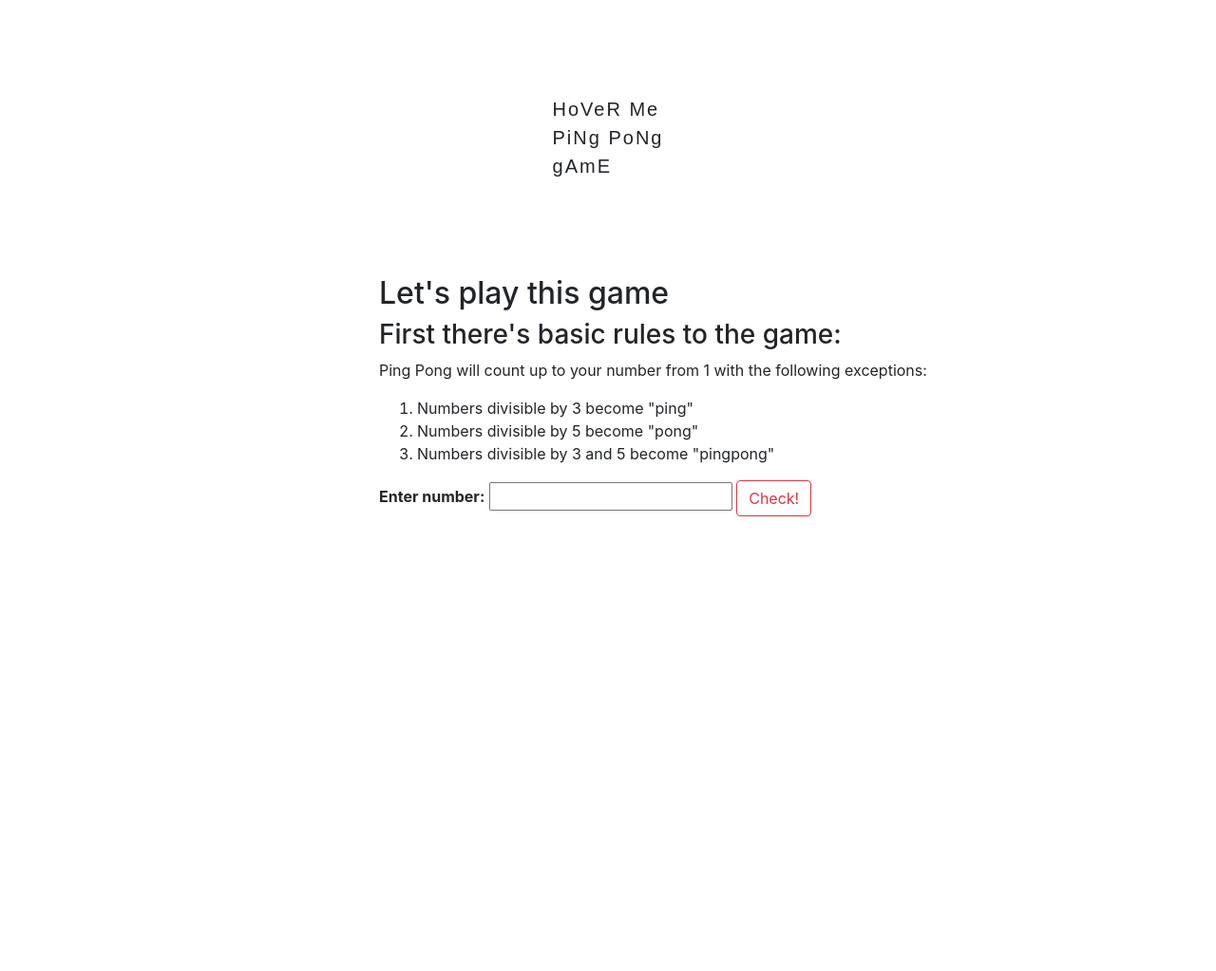
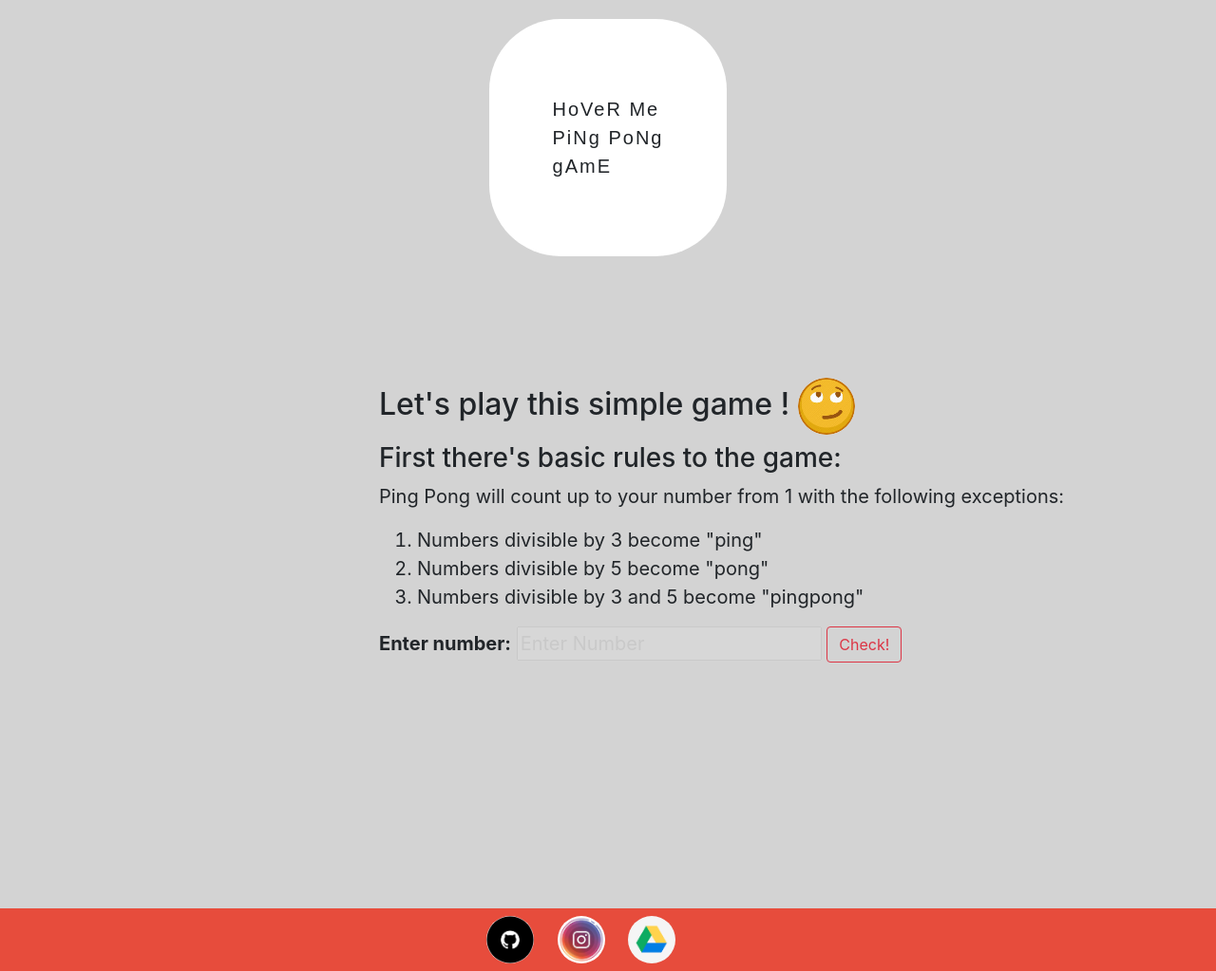
Before and after one commit to Wess58/ping-pong, a plain HTML site: page index.html in a window 1280 px wide. Shown: the top 1023 px of the page at 95% size. Before the commit the page ends 800 px from the top, so only its background shows below. Drawn offline with Linux system fonts and the light colour scheme.

Commit message:
added social media icons with active links

```diff
--- a/css/styles.css
+++ b/css/styles.css
@@ -1,19 +1,50 @@
 body{
-  font-family: ;
-
-
+background-color: lightgrey;
+width: 100%;
+padding: 0;
+margin: 0;
 }
 ul{
   list-style-type: none;
 }
 #img1{
-  height: 100px;
-  width: 100px;
-  margin-top: 7em;
-  margin-right: 3em;
+  height: 60px;
+  width: 60px;
+  border-radius: 50%;
+
 }
 .container{
   margin-left: 30%;
+  font-size: 20px;
+  margin-top: 10%;
+  margin-bottom: 20%;
+
+}
+input{
+  opacity: 0.1;
+}
+#bottom{
+  background-color: #e74c3c;
+  padding-left: 40%;
+  padding-top: 0.5em;
+  padding-bottom: 0.5em;
+  width: 100%;
+
+}
+.bottom{
+  width: 50px;
+  height: 50px;
+  margin-right: 20px;
+  border-radius: 50%;
+  -webkit-transition: -webkit-transform .8s ease-in-out;
+          transition:         transform .8s ease-in-out;
+
+}
+.bottom:hover{
+  opacity: 0.3;
+  transform:rotate3d();
+  -webkit-transform: rotate(360deg);
+          transform: rotate(360deg);
 }
 
 /*over effect see url (https://codepen.io/cassidoo/pen/RZOWQb) for further explanation of styles used*/
@@ -37,6 +68,7 @@ ul{
 
 #hover:hover {
   box-shadow: 0 5px 35px 0px rgba(0,0,0,.1);
+  cursor: pointer;
 }
 
 #hover:hover:before, #hover:hover:after {
@@ -45,14 +77,14 @@ ul{
   position: absolute;
   width: 250px;
   height: 250px;
-  background: #FDA8CF;
+  background: red;
   border-radius: 75px;
   z-index: -1;
   animation: 1s clockwise infinite;
 }
 
 #hover:hover:after {
-  background: #F3CE5E;
+  background: black;
   animation: 2s counterclockwise infinite;
 }
 
--- a/index.html
+++ b/index.html
@@ -9,10 +9,11 @@
   <script src="js/scripts.js"></script>
 </head>
 <body>
+
   <div id="hover">HoVeR Me<br>PiNg PoNg <br>gAmE </div>
 
   <div class="container">
-    <h2>Let's play this game</h2>
+    <h2>Let's play this simple game ! <img id="img1" src="images/images0.jpeg"></h2>
     <h3>First there's basic rules to the game:</h3>
     <p>Ping Pong will count up to your number from 1 with the following exceptions:</p>
     <ol>
@@ -24,13 +25,21 @@
     <form id="PingPong">
       <div class="form-group">
         <label for="ping"><strong>Enter number:</strong></label>
-        <input id="ping" type="text">
+        <input id="ping" type="text" placeholder="Enter Number">
         <button type="submit" class="btn btn-outline-danger">Check!</button>
       </div>
 
     </form>
     <ul>
       <li id="result"></li>
+      <ul>
+      </div>
+      <div class="left">
+      </div>
+      <div id="bottom">
+      <a href="https://github.com/Wess58" ><img class="bottom" src="images/github.png"></a>
+      <a href="https://www.instagram.com/wess_._wesley/" ><img class="bottom" src="images/instagram.jpeg"></a>
+      <a href="https://drive.google.com/open?id=1hjtGKC5JUB8N9zLXGLn_JTIy1FCdR4cn" ><img class="bottom" src="images/drive.png"></a>
     </div>
-</body>
-</html>
+    </body>
+    </html>
```
Also changed, not shown: images/drive.jpeg (added), images/drive.png (added), images/github.png (added), images/images0.jpeg (added), images/instagram.jpeg (added).
